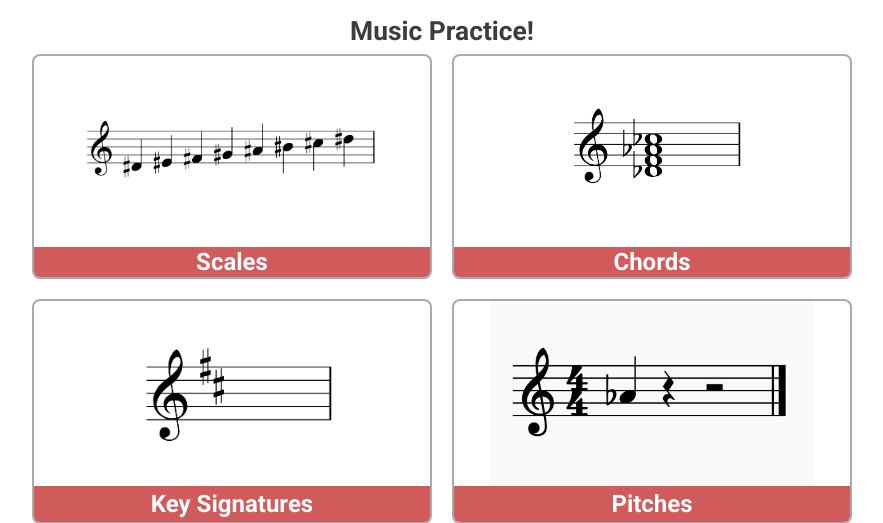
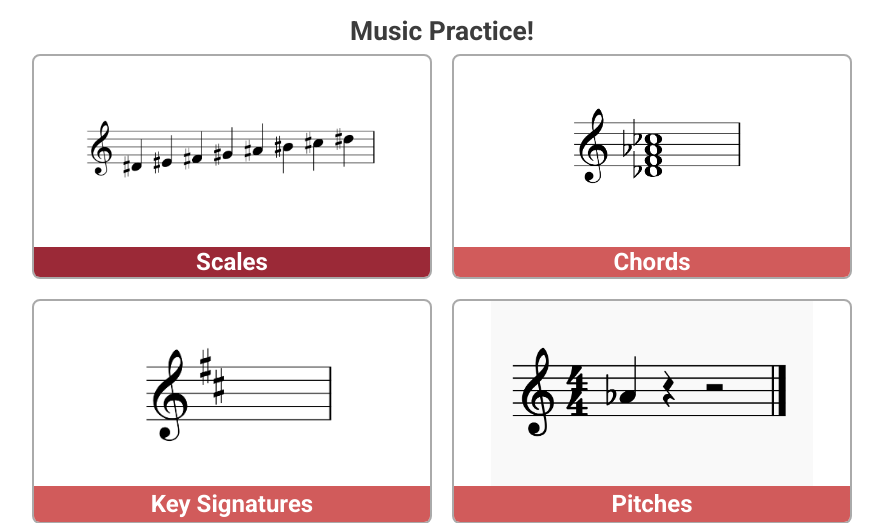
Before and after one commit to danchurlian/Music-Practice-Site, a Flask app: page / in a window 1280 px wide, with the pointer over the restyled element. Shown: the part 64-587 px from the top of the page, without its empty margins (198-1081 px from the left). Run offline with Flask 3, Linux system fonts and the light colour scheme; parts of the project's set-up code (start-up, migrations or seed data) failed here and were passed over.

Commit message:
add background color darken hover for home grid items

```diff
--- a/static/styles.css
+++ b/static/styles.css
@@ -172,6 +172,9 @@ form button:hover {
     justify-content: center;
     align-items: center;
 }
+#home-grid menu-link-title:hover {
+    background-color: #9b2937;
+}
 
 
 /* Page interval specific */
```
